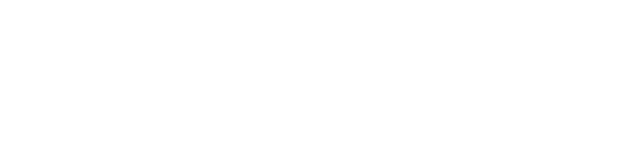
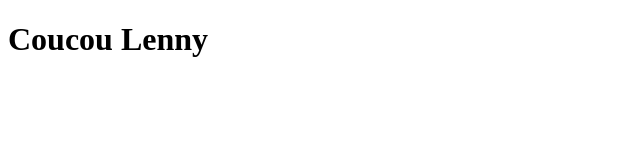
Before and after one commit to DanouBitton/tp-php-test, a plain HTML site: page index.html in a window 1280 px wide. Shown: the whole page, without its empty margins (0-640 px from the left). Drawn offline with Linux system fonts and the light colour scheme.

Commit message:
add un commentaire dans "index.js" et ajout de fichier "index.html" et "index.js"

```diff
--- a/index.html
+++ b/index.html
@@ -5,6 +5,8 @@
     <title>Title</title>
 </head>
 <body>
-
+<div>
+    <h1><b>Coucou Lenny</b></h1>
+</div>
 </body>
 </html>
```
